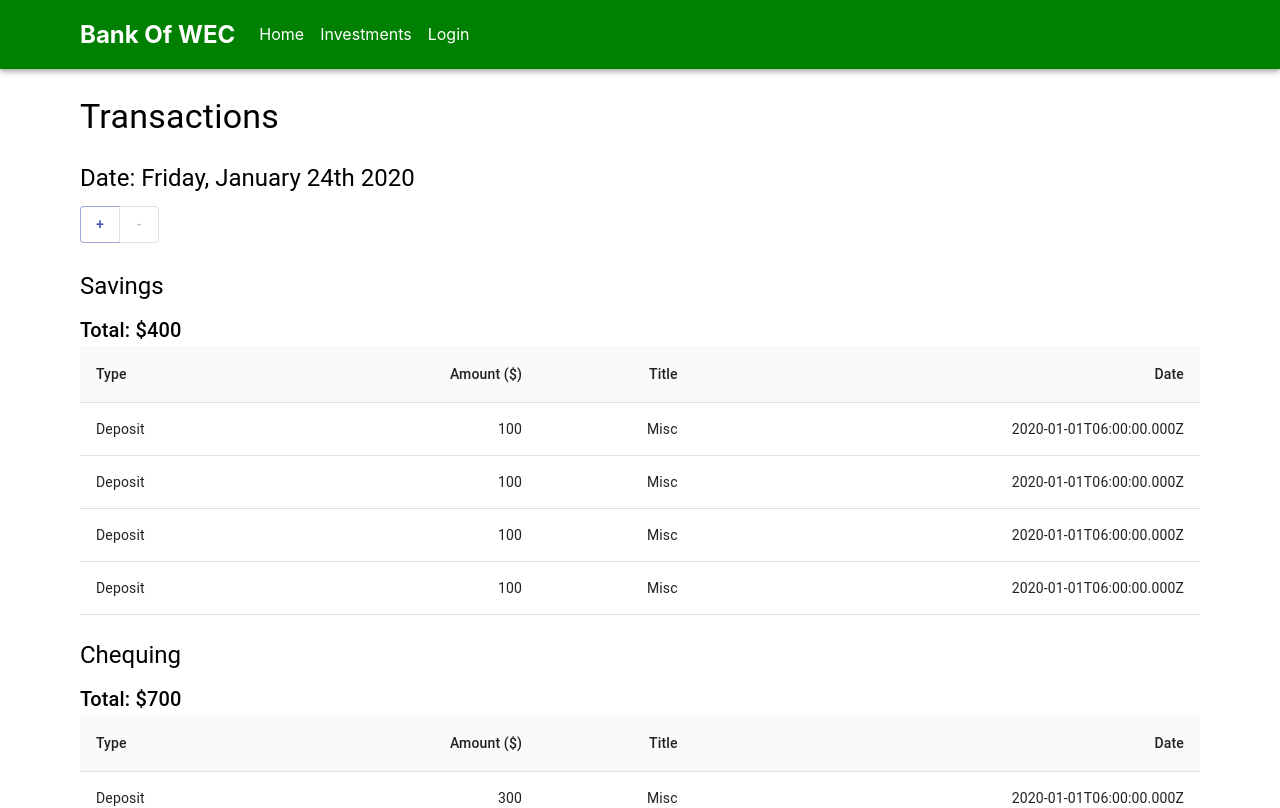
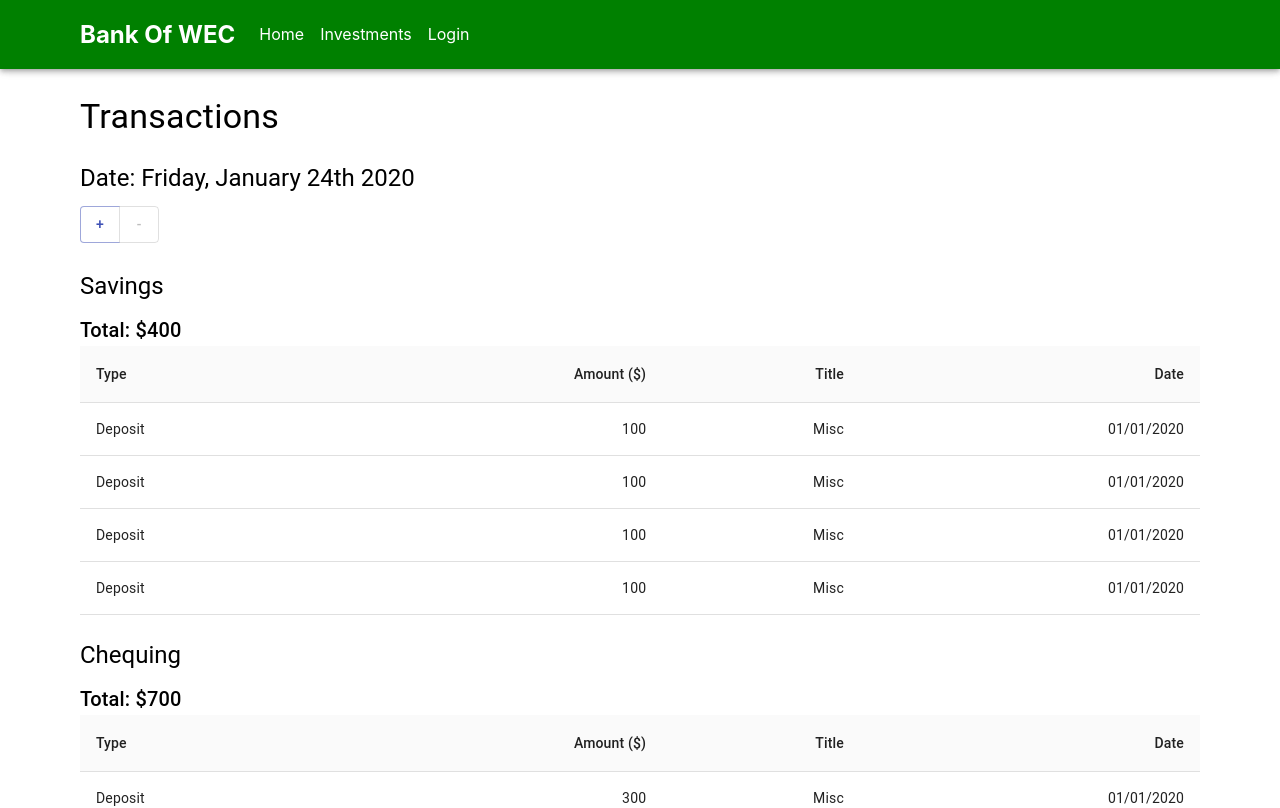
Before and after one commit to jayden-chan/WEC-2020, a React (Create React App) app in the folder frontend/bow/: page / in a window 1280 px wide. Shown: the top 808 px of the page. Built offline with nearby package versions, Linux system fonts and the light colour scheme; no server answers; sample sign-in values are in the browser's storage.

Commit message:
KP: bug fixes

```diff
--- a/frontend/bow/src/pages/Home.js
+++ b/frontend/bow/src/pages/Home.js
@@ -103,6 +103,7 @@ export function renderTable(data, account) {
   } else {
     console.log("length", data[account].length);
     const items = data[account].map((row, i) => {
+      const date = moment(row.date);
       return (
         <TableRow key={i}>
           <TableCell component="th" scope="row">
@@ -110,7 +111,9 @@ export function renderTable(data, account) {
           </TableCell>
           <TableCell align="right">{row.amount}</TableCell>
           <TableCell align="right">{row.title}</TableCell>
-          <TableCell align="right">{row.date}</TableCell>
+          <TableCell align="right">
+            {moment(row.date).format("DD/MM/YYYY")}
+          </TableCell>
         </TableRow>
       );
     });
@@ -219,6 +222,8 @@ export default class Home extends Component {
         res.text().then(text => alert(text));
       }
     });
+
+    this.setState({ transactionAmount: "" });
   }
 
   handleTransfer() {
@@ -241,6 +246,8 @@ export default class Home extends Component {
         res.text().then(text => alert(text));
       }
     });
+
+    this.setState({ transactionAmount: "" });
   }
 
   transactionForm(isKaren) {
```
